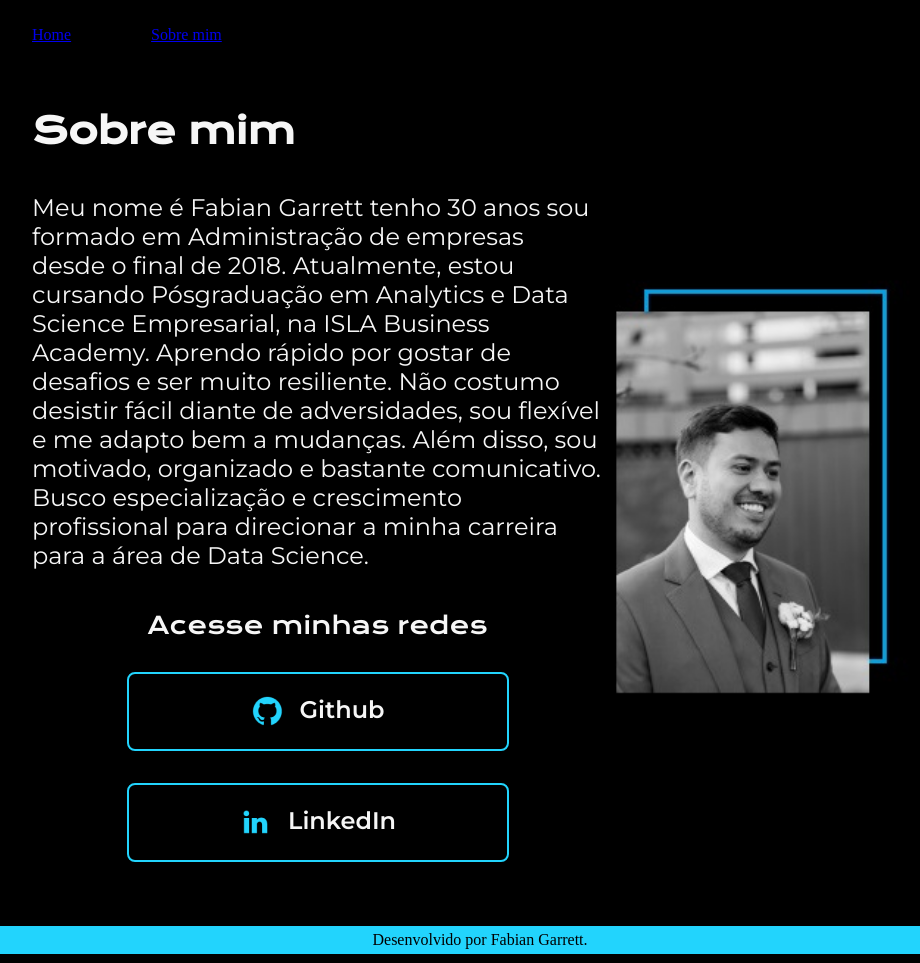
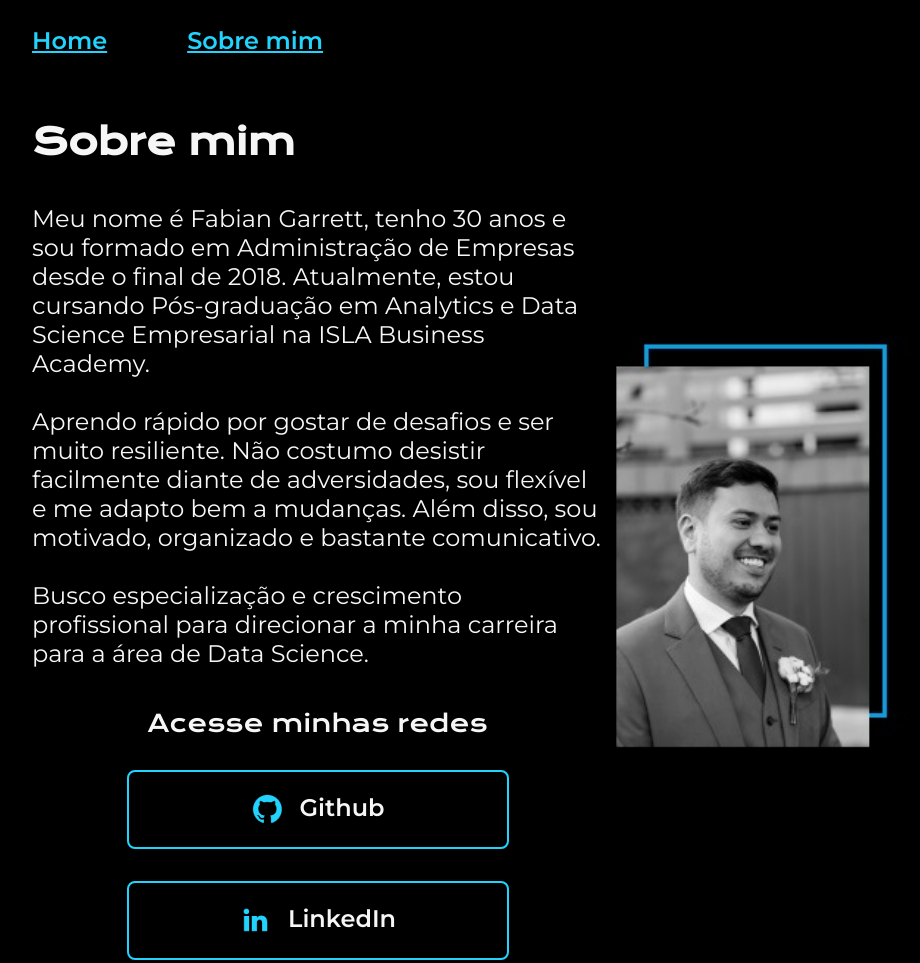
Before and after one commit to fabiangarrett93/MeuSite, a plain HTML site: page about.html in a window 1280 px wide. Shown: the top 963 px of the page, without its empty margins (160-1080 px from the left). Drawn offline with nearby package versions, Linux system fonts and the light colour scheme.

Commit message:
bug fix
fix

```diff
--- a/about.html
+++ b/about.html
@@ -5,47 +5,51 @@
     <meta charset="UTF-8">
     <meta http-equiv="X-UA-Compatible" content="IE=edge">
     <meta name="viewport" content="width=device-width, initial-scale=1.0">
-    <title>Portifolio</title>
-    <link rel="stylesheet" href="style.css">
+    <title>Portfólio</title>
+    <link rel="stylesheet" href="/style.css">
 </head>
 
 <body>
     <header class="cabecalho">
         <nav class="cabecalho_menu">
-            <a class="cabecalho__menu__link" href="index.html">Home</a>
-            <a class="cabecalho__menu__link" href="about.html">Sobre mim</a>
+            <a class="cabecalho_menu_link" href="/index.html">Home</a>
+            <a class="cabecalho_menu_link" href="/about.html">Sobre mim</a>
+        </nav>
+    </header>
 
-
-        </nav>
-
-    </header>
     <main class="apresentacao">
         <section class="apresentacao__conteudo">
             <h1 class="apresentacao__conteudo__titulo">Sobre mim</h1>
-            <p class="apresentacao__conteudo__texto">Meu nome é Fabian Garrett tenho 30 anos sou
-                formado em Administração
-                de empresas desde o final de 2018. Atualmente, estou cursando Pósgraduação em Analytics e Data Science
-                Empresarial,
-                na ISLA Business Academy. Aprendo rápido por gostar de desafios e ser muito resiliente. Não costumo
-                desistir fácil
-                diante de adversidades, sou flexível e me adapto bem a mudanças. Além disso, sou motivado, organizado e
-                bastante
-                comunicativo. Busco especialização e crescimento profissional para direcionar a minha carreira para a
-                área de Data Science.</p>
+            <p class="apresentacao__conteudo__texto">
+                Meu nome é Fabian Garrett, tenho 30 anos e sou formado em Administração de Empresas desde o final de
+                2018. Atualmente, estou cursando Pós-graduação em Analytics e Data Science Empresarial na ISLA Business
+                Academy.
+                <br><br>
+                Aprendo rápido por gostar de desafios e ser muito resiliente. Não costumo desistir facilmente diante de
+                adversidades, sou flexível e me adapto bem a mudanças. Além disso, sou motivado, organizado e bastante
+                comunicativo.
+                <br><br>
+                Busco especialização e crescimento profissional para direcionar a minha carreira para a área de Data
+                Science.
+            </p>
             <div class="apresentacao__links">
                 <h2 class="apresentacao__links__subtitulo">Acesse minhas redes</h2>
-                <a class="apresentacao__links__link" href="https://github.com/fabiangarrett93"><img
-                        src="./assets/github.png"> Github
+                <a class="apresentacao__links__link" href="https://github.com/fabiangarrett93">
+                    <img src="/assets/github.png" alt="Ícone do GitHub">
+                    Github
                 </a>
                 <a class="apresentacao__links__link" href="https://www.linkedin.com/in/fabian-g-b307b5124/">
-                    <img src="./assets/linkedin.png">
+                    <img src="/assets/linkedin.png" alt="Ícone do LinkedIn">
                     LinkedIn
                 </a>
             </div>
         </section>
-        <img src="assets/fototeste.jpg" alt="Foto fabian Garrett" width="350">
+        <img src="/assets/fototeste.jpg" alt="Foto de Fabian Garrett" width="350">
     </main>
-    <footer class="rodape">Desenvolvido por Fabian Garrett. </footer>
+
+    <footer class="rodape">
+        Desenvolvido por Fabian Garrett.
+    </footer>
 </body>
 
 </html>
```
Also changed, not shown: index.html (+15 -14 lines).
